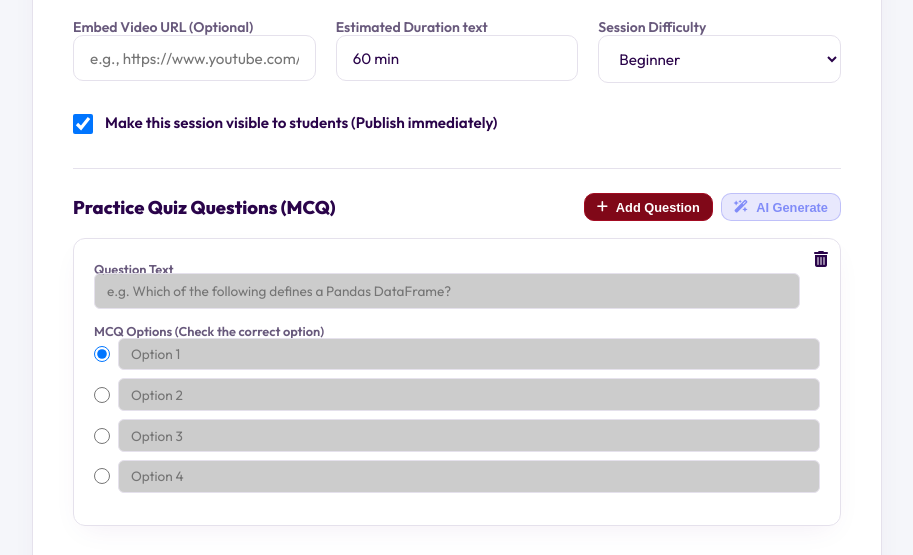
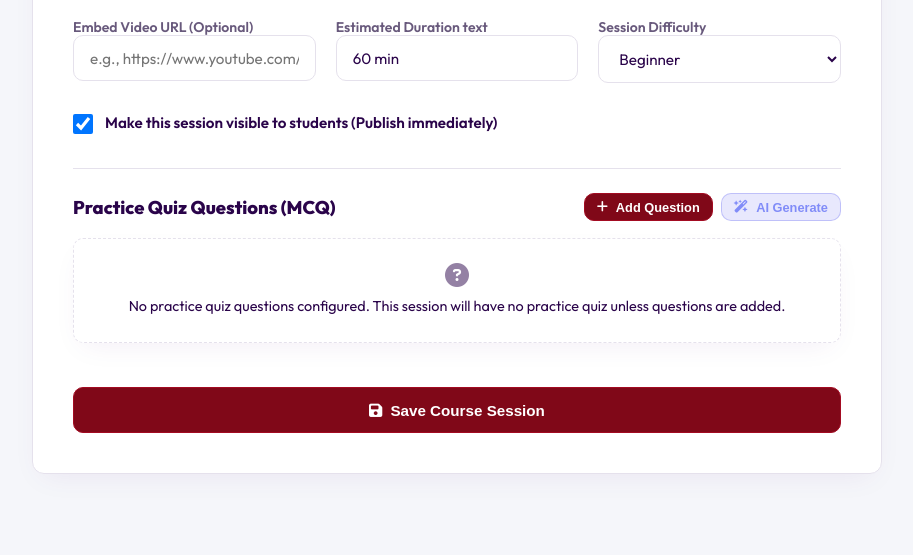
Before and after one commit to Nzangi20/Python-CDAM-system, a Flask app: page /admin/session/new in a window 1280 px wide. Shown: the part 2119-2674 px from the top of the page, without its empty margins (183-1096 px from the left). Run offline with Flask 3, Linux system fonts and the light colour scheme; a user stored in the database is signed in; data comes from the database, SQL or seed files in the repository; some libraries are stand-ins or nearby versions.

Commit message:
feat: make session quizzes opt-in rather than pre-seeded, and enable empty quiz configs

```diff
--- a/backend/app.py
+++ b/backend/app.py
@@ -472,7 +472,7 @@ def seed_sessions() -> None:
                 instructions=item.get("instructions", ""),
                 code_examples=item["code_examples"],
                 resources=item["resources"],
-                quiz_json=json.dumps(item.get("quiz", [])),
+                quiz_json="[]",
                 duration=item["duration"],
                 difficulty=item["difficulty"],
                 display_order=idx,
--- a/frontend/templates/admin_session_form.html
+++ b/frontend/templates/admin_session_form.html
@@ -182,6 +182,12 @@
     });
 
     function createQuizQuestionBlock(data = null) {
+      // Remove placeholder if present
+      const placeholder = container.querySelector(".quiz-empty-placeholder");
+      if (placeholder) {
+        placeholder.remove();
+      }
+
       const qId = qCounter++;
       const block = document.createElement("div");
       block.className = "card quiz-question-builder-block";
@@ -215,16 +221,44 @@
 
       block.querySelector(".remove-q-btn").addEventListener("click", () => {
         block.remove();
+        updatePlaceholder();
       });
 
       container.appendChild(block);
+    }
+
+    function updatePlaceholder() {
+      const existingBlocks = container.querySelectorAll(".quiz-question-builder-block");
+      let placeholder = container.querySelector(".quiz-empty-placeholder");
+      if (existingBlocks.length === 0) {
+        if (!placeholder) {
+          placeholder = document.createElement("div");
+          placeholder.className = "quiz-empty-placeholder card";
+          placeholder.style.padding = "1.5rem";
+          placeholder.style.textAlign = "center";
+          placeholder.style.background = "rgba(255, 255, 255, 0.02)";
+          placeholder.style.border = "1px dashed var(--border)";
+          placeholder.style.borderRadius = "10px";
+          placeholder.innerHTML = `
+            <p class="muted" style="margin: 0; font-size: 0.9rem;">
+              <i class="fa-solid fa-circle-question" style="font-size: 1.5rem; margin-bottom: 0.5rem; display: block; opacity: 0.5;"></i>
+              No practice quiz questions configured. This session will have no practice quiz unless questions are added.
+            </p>
+          `;
+          container.appendChild(placeholder);
+        }
+      } else {
+        if (placeholder) {
+          placeholder.remove();
+        }
+      }
     }
 
     // Populate existing quiz questions
     if (existingQuiz && existingQuiz.length > 0) {
       existingQuiz.forEach(q => createQuizQuestionBlock(q));
     } else {
-      createQuizQuestionBlock();
+      updatePlaceholder();
     }
 
     form.addEventListener("submit", (e) => {
```
Also changed, not shown: backend/tests/test_app.py (+17 -0 lines).
